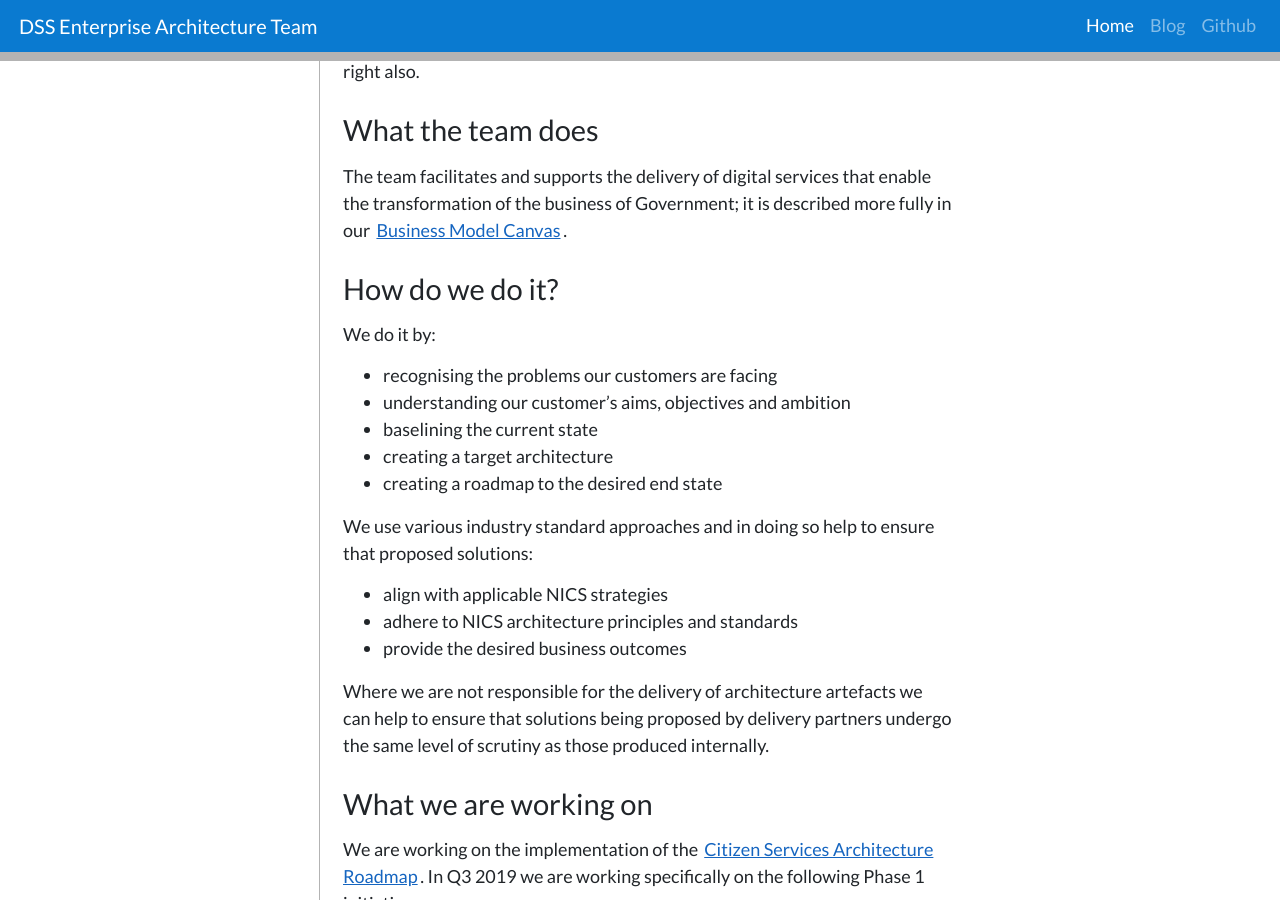
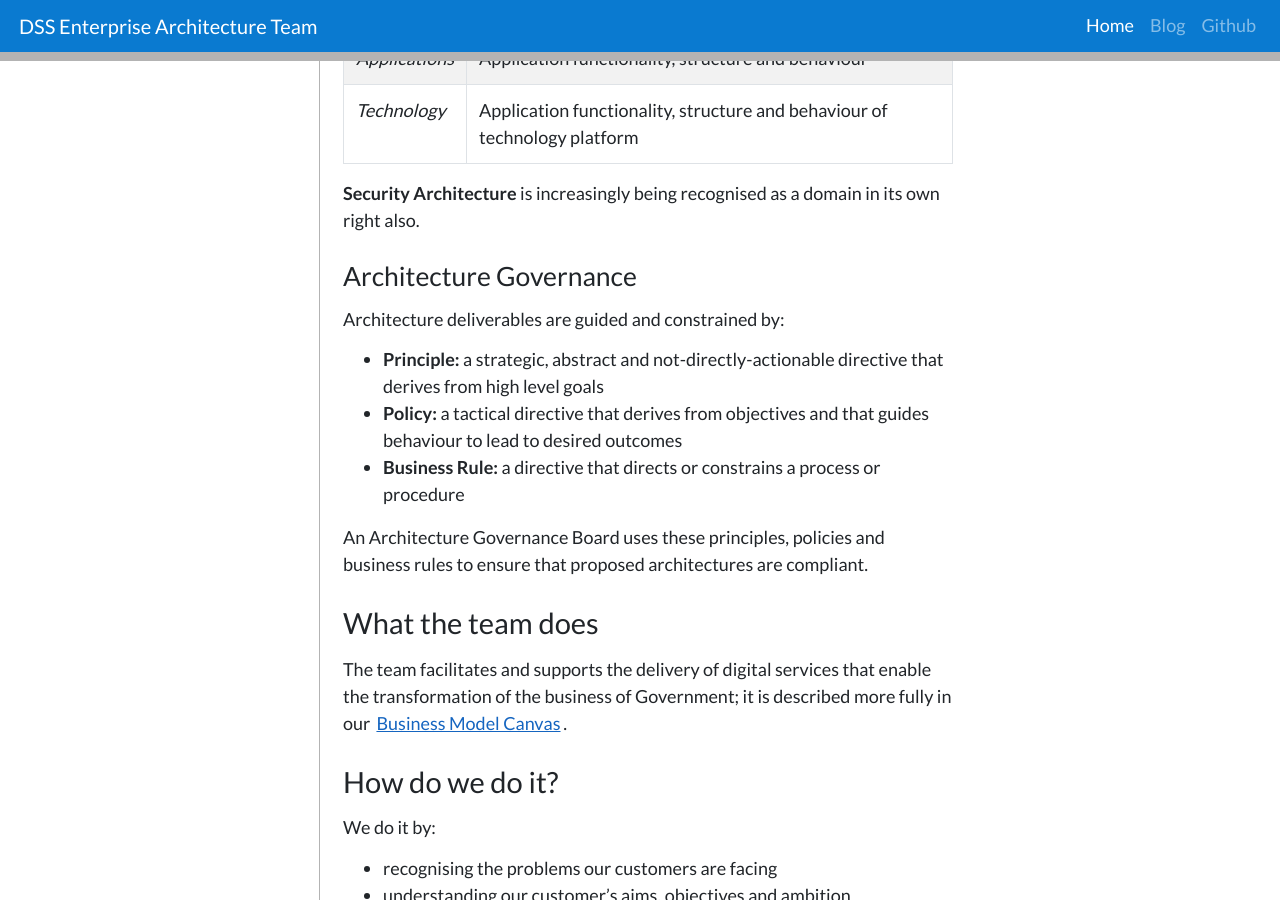
Before and after one commit to dof-dss/ea-team, a Jekyll site: the page built from docs/index.md, in a window 1280 px wide and 900 px high, scrolled down 1896 px. Built offline with Jekyll 4.4.1, drawn with Linux system fonts in a browser that asks for light colours; some of the changed text lies outside the part shown.

Commit message:
Add Governance section

```diff
--- a/docs/index.md
+++ b/docs/index.md
@@ -23,6 +23,8 @@ or
 Architecture is normally considered at the following levels of increasing detail:
 
 ![picture of architecture granularity](assets/images/architecture-granularity.png)
+
+The scope of Enterprise Architecture is wide and shallow, that is an Enterprise Architect needs a broad knowledge but not necessarily a deep knowledge across all [architecture domains](#architecture-domains). Solution and Software Architects do not require such a breadth of knowledge but do require deeper domain knowledge than an Enterprise Architect.
 
 ### Enterprise architect goals
 
@@ -56,12 +58,21 @@ Architecture consists of four primary domains:
 {:class="table table-striped table-bordered"}
 | Name | Description |
 | --- | --- |
-| Business  | Functions, capabilities, processes and people |
-| Data | Information, data, storage and movement |
-| Applications | Application functionality, structure and behaviour |
-| Technology   | Application functionality, structure and behaviour of technology platform |
+| *Business*  | Functions, capabilities, processes and people |
+| *Data* | Information, data, storage and movement |
+| *Applications* | Application functionality, structure and behaviour |
+| *Technology*  | Application functionality, structure and behaviour of technology platform |
 
 **Security Architecture** is increasingly being recognised as a domain in its own right also.
+
+### Architecture Governance
+
+Architecture deliverables are guided and constrained by:
+- **Principle:** a strategic, abstract and not-directly-actionable directive that derives from high level goals
+- **Policy:** a tactical directive that derives from objectives and that guides behaviour to lead to desired outcomes
+- **Business Rule:** a directive that directs or constrains a process or procedure
+
+An Architecture Governance Board uses these principles, policies and business rules to ensure that proposed architectures are compliant.
 
 ## What the team does
 The team facilitates and supports the delivery of digital services that enable the transformation of the business of Government; it is described more fully in our [Business Model Canvas](business-model-canvas).
```
